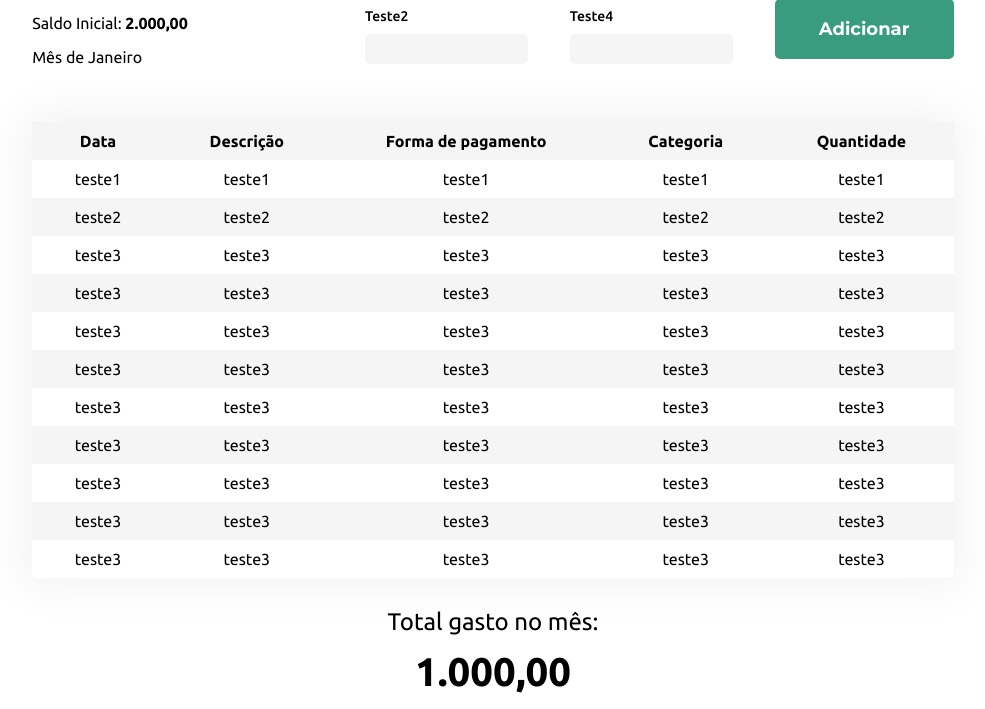
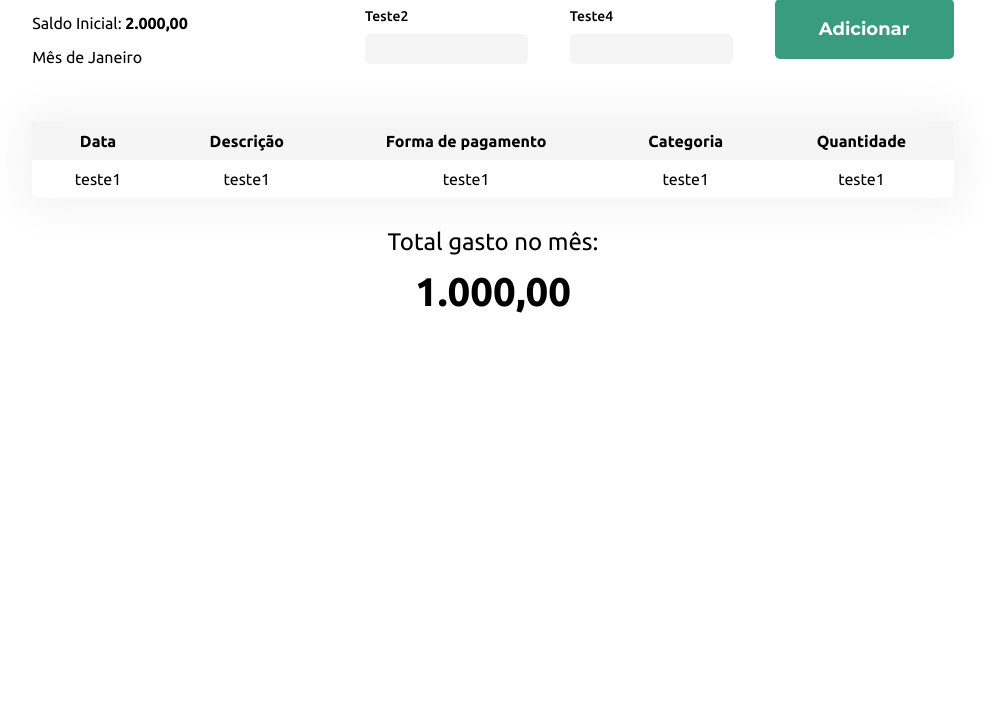
Before and after one commit to vinicioshurman/ANZEN, a PHP site: template view/principal.php in a window 1280 px wide. Shown: the part 137-846 px from the top of the page, without its empty margins (147-1132 px from the left). After the commit the page ends 450 px from the top, so only its background shows below. Run offline with PHP 8.4, Linux system fonts and the light colour scheme; the template is opened without the code that fills it, so the values that code supplies are empty; some libraries are stand-ins or nearby versions.

Commit message:
Update principal.php

```diff
--- a/view/principal.php
+++ b/view/principal.php
@@ -58,76 +58,6 @@
                   <td>teste1</td>
                   <td>teste1</td>
                 </tr>
-                <tr>
-                  <td>teste2</td>
-                  <td>teste2</td>
-                  <td>teste2</td>
-                  <td>teste2</td>
-                  <td>teste2</td>
-                </tr>
-                <tr>
-                  <td>teste3</td>
-                  <td>teste3</td>
-                  <td>teste3</td>
-                  <td>teste3</td>
-                  <td>teste3</td>
-                </tr>
-                <tr>
-                  <td>teste3</td>
-                  <td>teste3</td>
-                  <td>teste3</td>
-                  <td>teste3</td>
-                  <td>teste3</td>
-                </tr>
-                <tr>
-                  <td>teste3</td>
-                  <td>teste3</td>
-                  <td>teste3</td>
-                  <td>teste3</td>
-                  <td>teste3</td>
-                </tr>
-                <tr>
-                  <td>teste3</td>
-                  <td>teste3</td>
-                  <td>teste3</td>
-                  <td>teste3</td>
-                  <td>teste3</td>
-                </tr>
-                <tr>
-                  <td>teste3</td>
-                  <td>teste3</td>
-                  <td>teste3</td>
-                  <td>teste3</td>
-                  <td>teste3</td>
-                </tr>
-                <tr>
-                  <td>teste3</td>
-                  <td>teste3</td>
-                  <td>teste3</td>
-                  <td>teste3</td>
-                  <td>teste3</td>
-                </tr>
-                <tr>
-                  <td>teste3</td>
-                  <td>teste3</td>
-                  <td>teste3</td>
-                  <td>teste3</td>
-                  <td>teste3</td>
-                </tr>
-                <tr>
-                  <td>teste3</td>
-                  <td>teste3</td>
-                  <td>teste3</td>
-                  <td>teste3</td>
-                  <td>teste3</td>
-                </tr>
-                <tr>
-                  <td>teste3</td>
-                  <td>teste3</td>
-                  <td>teste3</td>
-                  <td>teste3</td>
-                  <td>teste3</td>
-                </tr>
 
               </table>
             </div>
@@ -140,3 +70,42 @@
     </main>
   </body>
 </html>
+<!--   <table class="table">
+            <thead class="thead-dark">
+                <tr>
+                    <th>Descrição</th>
+                    <th>Foto</th>
+                    <th>Valor</th>
+                    <th>Tipo</th>
+                    <th><button type="button" class="btn btn-light" onclick="window.location.href='index.php?action=imovelNovo'">Novo</button></th>
+                </tr>
+            </thead>
+            <tbody>
+           <?php
+                    $imoveis = call_user_func(array('ImovelController', 'listar'));
+
+                    if(isset($imoveis) && !empty($imoveis)){
+                        foreach($imoveis as $imovel){
+                            ?>
+                                <tr>
+                                    <td><?php echo $imovel->getDescricao(); ?></td>
+                                    <td><?php echo "<img src='model/img/". $imovel->getFoto() ."' alt='Foto de exibição' width='100px'/>"; ?></td>
+                                    <td><?php echo $imovel->getValor(); ?></td>
+                                    <td><?php echo $imovel->getTipo(); ?></td>
+                                    <td>
+                                        <button type="button" class="btn btn-primary" onclick="window.location.href='index.php?action=imovelEditar&id=<?php echo $imovel->getId();?>'">Editar</button>
+                                        <button type="button" class="btn btn-danger"  onclick="window.location.href='index.php?action=imovelExcluir&id=<?php echo $imovel->getId();?>'">Excluir</button>
+                                    </td>
+                                </tr>
+                            <?php
+                        }
+                    } else {
+                        ?>
+                            <tr>
+                                <td colspan="5">Nenhum registro encontrado</td>
+                            </tr>
+                        <?php
+                    }
+                ?>
+            </tbody>
+        </table> -->
```
